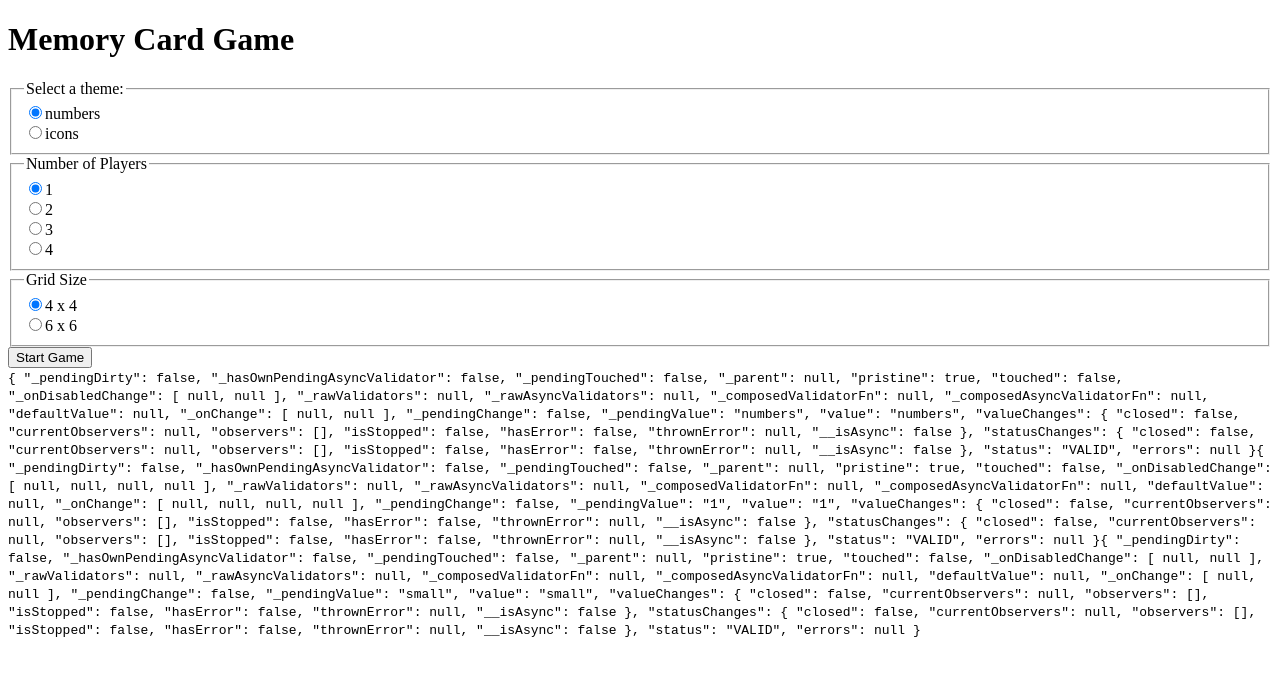
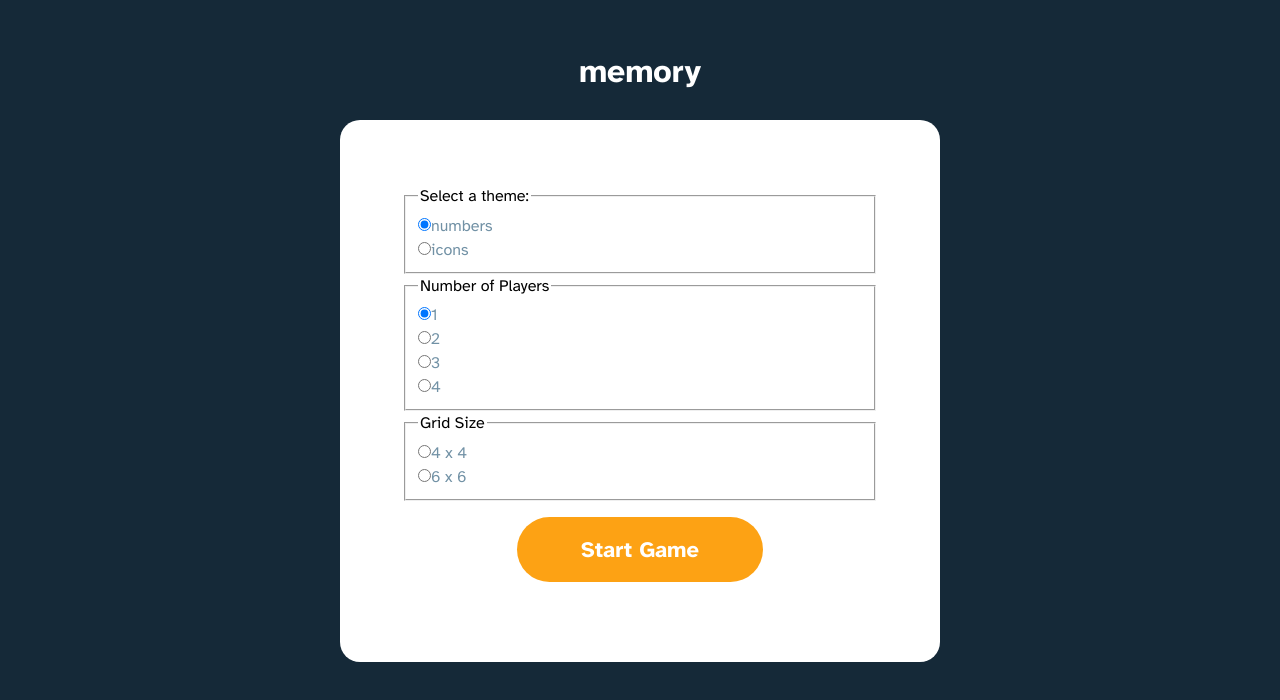
Before and after one commit to jj-plane/FEM_Memory_game, an Angular app: page / in a window 1280 px wide. Shown: the top 700 px of the page. Built offline with nearby package versions, Linux system fonts and the light colour scheme.

Commit message:
bit update including theme and board size updates. Still need game win screen logic and navigation stuff.

```diff
--- a/src/app/app.component.html
+++ b/src/app/app.component.html
@@ -1,10 +1,16 @@
-<h1>Memory Card Game</h1>
-<div class="grid" *ngIf="!showStartScreen">
-    <app-gamecard *ngFor="let c of cards; let i = index" [data]="c" (cardClicked)="cardClick(i)"></app-gamecard>
+<div class="outterContainer" [ngClass]="showStartScreen ? 'showStart': 'playing'">
+    <div class="innerContainer">
+        <h1 style="color:white;">memory</h1>
+
+        <div [ngClass]="gridSize === 8 ? 'smallGrid': 'grid'" *ngIf="!showStartScreen">
+            <app-gamecard [theme]="theme" *ngFor="let c of cards; let i = index" [data]="c" (cardClicked)="cardClick(i)"></app-gamecard>
         </div>
+
         <app-restartscreen *ngIf="showRestartScreen"></app-restartscreen>
         <app-startscreen (GameStarted)="startGame($event)" *ngIf="showStartScreen"></app-startscreen>
         <p *ngIf="!showStartScreen">Total turns: {{totalTurns}}</p>
         <p *ngIf="!showStartScreen">Theme: {{theme}}</p>
         <p *ngIf="!showStartScreen">Total players: {{maxPlayers}}</p>
         <p *ngIf="!showStartScreen">grid size: {{gridSize}}</p>
+    </div>
+</div>
--- a/src/app/app.component.scss
+++ b/src/app/app.component.scss
@@ -0,0 +1,24 @@
+.outterContainer{
+    height:100%;
+    width: 100%;
+    display:flex;
+    justify-content: center;
+    .innerContainer{
+        @media(min-width:750px) {
+            width:600px;
+        }
+    }
+    h1{
+        margin:0;
+        font-family: 'Atkinson Hyperlegible', sans-serif;
+        text-align: center;
+        margin-top:3rem;
+        margin-bottom:1.5rem;
+    }
+}
+.showStart{
+    background-color: #152938;
+}
+.playing{
+    background-color: #FCFCFC;
+}
--- a/src/app/app.component.ts
+++ b/src/app/app.component.ts
@@ -8,6 +8,14 @@ import { Gamecard } from './gamecard.interface';
 })
 export class AppComponent implements OnInit{
   cardImages = [
+    'fa-solid fa-person-snowboarding',
+    'fa-solid fa-dumbbell',
+    'fa-solid fa-apple-whole',
+    'fa-solid fa-drum',
+    'fa-solid fa-amp-guitar',
+    'fa-solid fa-guitar-electric',
+    'fa-solid fa-joystick',
+    'fa-solid fa-alien-8bit',
     'fa-solid fa-futbol',
     'fa-solid fa-anchor',
     'fa-solid fa-flask',
@@ -20,12 +28,8 @@ export class AppComponent implements OnInit{
     'fa-solid fa-car'
   ];
 
-  smallGrid = {
-
-  }
-
-  //grid is either small or large. User sets this
-  gridSize = 'small';
+  //grid is either 8 or 18. User sets this
+  gridSize:number = 8;
 
   //Theme can be icons or numbers. The pieces have both data in them
   theme: string = 'icons';
@@ -49,7 +53,7 @@ export class AppComponent implements OnInit{
   startGame(event:any){
     this.showStartScreen = false;
     this.theme = event.theme.value;
-    this.gridSize = event.grid.value;
+    this.gridSize = parseInt(event.grid.value);
     this.maxPlayers = event.players.value;
 
     this.setupCards();
@@ -70,16 +74,16 @@ export class AppComponent implements OnInit{
 
   setupCards(){
     this.cards.length = 0;
-    this.cardImages.forEach((img, index) => {
+
+    for(let i = 0; i < this.gridSize; i++){
       const newCard: Gamecard = {
-        imageId: img,
+        imageId: this.cardImages[i],
         state: 'default',
-        num: index
-      };
-
+        num: i
+      }
       this.cards.push({...newCard});
       this.cards.push({...newCard});
-    })
+    }
 
     this.cards = this.shuffle(this.cards);
   }
@@ -112,7 +116,7 @@ export class AppComponent implements OnInit{
 
       if(nextState === 'matched'){
         this.matchedCount++;
-        if(this.matchedCount === this.cardImages.length){
+        if(this.matchedCount === this.gridSize){
           alert("YOU WIN");
           this.showRestartScreen = true;
         }
--- a/src/app/gamecard/gamecard.component.html
+++ b/src/app/gamecard/gamecard.component.html
@@ -1,8 +1,10 @@
 <div class="card" (click)="cardClicked.emit()" [@cardFlip]="data?.state" [ngClass]="data.state === 'matched' ? 'matched' : ''">
     <div class="back">
-        <i *ngIf="data.state==='matched'" [ngClass]="data.imageId ? data.imageId : ''"></i>
+        <i *ngIf="data.state==='matched' && theme === 'icons'" [ngClass]="data.imageId ? data.imageId : ''"></i>
+        <p *ngIf="data.state==='matched' && theme === 'numbers'">{{data.num}}</p>
     </div>
     <div class="front">
-        <i [ngClass]="data.imageId ? data.imageId : ''"></i>
+        <i *ngIf="theme === 'icons'" [ngClass]="data.imageId ? data.imageId : ''"></i>
+        <p *ngIf="theme === 'numbers'">{{data.num}}</p>
     </div>
 </div>
--- a/src/app/gamecard/gamecard.component.scss
+++ b/src/app/gamecard/gamecard.component.scss
@@ -1,3 +1,5 @@
+
+
 :host {
     display: block;
 }
@@ -6,6 +8,8 @@
 
     border-radius: 50%;
     height: 75px;
+    max-width: 100px;
+    max-height: 125px;
     display: flex;
     justify-content: center;
     align-items: center;
@@ -13,6 +17,12 @@
     position: relative;
     transform-style: preserve-3d;
     background:transparent;
+
+    p{
+        font-weight: 700;
+        font-size: 2.25rem;
+        font-family: 'Atkinson Hyperlegible', sans-serif;
+    }
 }
 
 .back,
--- a/src/app/gamecard/gamecard.component.ts
+++ b/src/app/gamecard/gamecard.component.ts
@@ -40,6 +40,7 @@ export class GamecardComponent implements OnInit {
     state: 'default',
     num: 0
   }
+  @Input() theme = '';
 
   @Output() cardClicked = new EventEmitter();
 
--- a/src/app/startscreen/startscreen.component.html
+++ b/src/app/startscreen/startscreen.component.html
@@ -4,48 +4,45 @@
             <fieldset>
                 <legend>Select a theme:</legend>
                 <div>
-                    <input type="radio" id="numbers" name="themePicker" [formControl]="themeControl" value="numbers" checked>
+                    <input class="startScreenRadio" type="radio" id="numbers" name="themePicker" [formControl]="themeControl" value="numbers" checked>
                     <label for="numbers">numbers</label>
                 </div>
                 <div>
-                    <input type="radio" id="icons" name="themePicker" [formControl]="themeControl" value="icons">
+                    <input class="startScreenRadio" type="radio" id="icons" name="themePicker" [formControl]="themeControl" value="icons">
                     <label for="icons">icons</label>
                 </div>
             </fieldset>
             <fieldset>
                 <legend>Number of Players</legend>
                 <div>
-                    <input type="radio" id="one" name="playerPicker" [formControl]="playersControl" value="1" checked>
+                    <input class="startScreenRadio" type="radio" id="one" name="playerPicker" [formControl]="playersControl" value="1" checked>
                     <label for="one">1</label>
                 </div>
                 <div>
-                    <input type="radio" id="two" name="playerPicker" [formControl]="playersControl" value="2">
+                    <input class="startScreenRadio" type="radio" id="two" name="playerPicker" [formControl]="playersControl" value="2">
                     <label for="two">2</label>
                 </div>
                 <div>
-                    <input type="radio" id="three" name="playerPicker" [formControl]="playersControl" value="3">
+                    <input class="startScreenRadio" type="radio" id="three" name="playerPicker" [formControl]="playersControl" value="3">
                     <label for="three">3</label>
                 </div>
                 <div>
-                    <input type="radio" id="four" name="playerPicker" [formControl]="playersControl" value="4">
+                    <input class="startScreenRadio" type="radio" id="four" name="playerPicker" [formControl]="playersControl" value="4">
                     <label for="four">4</label>
                 </div>
             </fieldset>
             <fieldset>
                 <legend>Grid Size</legend>
                 <div>
-                    <input type="radio" id="smallGrid" name="gridPicker" [formControl]="gridControl" value="small" checked>
+                    <input class="startScreenRadio" type="radio" id="smallGrid" name="gridPicker" [formControl]="gridControl" value="8" checked>
                     <label for="smallGrid">4 x 4</label>
                 </div>
                 <div>
-                    <input type="radio" id="largeGrid" name="gridPicker" [formControl]="gridControl" value="large">
+                    <input class="startScreenRadio" type="radio" id="largeGrid" name="gridPicker" [formControl]="gridControl" value="18">
                     <label for="largeGrid">6 x 6</label>
                 </div>
             </fieldset>
-            <button type="button" (click)="onStartGame()">Start Game</button>
+            <button type="button" class="submit" (click)="onStartGame()">Start Game</button>
         </form>
-        <code>{{themeControl | json}}</code>
-        <code>{{playersControl | json}}</code>
-        <code>{{gridControl | json}}</code>
     </div>
 </div>
--- a/src/app/startscreen/startscreen.component.scss
+++ b/src/app/startscreen/startscreen.component.scss
@@ -0,0 +1,29 @@
+.startScreenOverlay{
+    font-family: 'Atkinson Hyperlegible', sans-serif;
+    background:white;
+    padding:4rem;
+    border-radius: 20px;
+    @media(min-width:998px){
+        min-width:100%;
+    }
+    label{
+        color:#7191A5;
+    }
+    .startScreenRadio{
+        appearance: progress-bar;
+    }
+    .submit{
+        background:#FDA214;
+        color:white;
+        border:0;
+        padding: .25rem .35rem;
+        font-family: 'Atkinson Hyperlegible', sans-serif;
+        font-size:22px;
+        font-weight: bold;
+        text-align: center;
+        display: block;
+        margin:1rem auto;
+        padding:1rem 4rem;
+        border-radius:35px;
+    }
+}
--- a/src/app/startscreen/startscreen.component.ts
+++ b/src/app/startscreen/startscreen.component.ts
@@ -27,6 +27,6 @@ export class StartscreenComponent implements OnInit {
 
   themeControl = new FormControl('numbers');
   playersControl = new FormControl('1');
-  gridControl = new FormControl('small');
+  gridControl = new FormControl(8);
 
 }
--- a/src/styles.scss
+++ b/src/styles.scss
@@ -1,7 +1,79 @@
 /* You can add global styles to this file, and also import other style files */
+@import url('https://fonts.googleapis.com/css2?family=Atkinson+Hyperlegible:wght@400;700&display=swap');
+
+
+/*
+  1. Use a more-intuitive box-sizing model.
+*/
+*, *::before, *::after {
+    box-sizing: border-box;
+  }
+  /*
+    2. Remove default margin
+  */
+  * {
+    margin: 0;
+  }
+  /*
+    3. Allow percentage-based heights in the application
+  */
+  html, body {
+    height: 100%;
+  }
+  /*
+    Typographic tweaks!
+    4. Add accessible line-height
+    5. Improve text rendering
+  */
+  body {
+    line-height: 1.5;
+    -webkit-font-smoothing: antialiased;
+  }
+  /*
+    6. Improve media defaults
+  */
+  img, picture, video, canvas, svg {
+    display: block;
+    max-width: 100%;
+  }
+  /*
+    7. Remove built-in form typography styles
+  */
+  input, button, textarea, select {
+    font: inherit;
+  }
+  /*
+    8. Avoid text overflows
+  */
+  p, h1, h2, h3, h4, h5, h6 {
+    overflow-wrap: break-word;
+  }
+
+
+body, html{
+    //min-height: 100vh;
+    height:100%;
+    width:100%;
+    margin:0;
+}
+
+app-root {
+    display: block;
+    height: 100%;
+}
+
 .grid{
     display:grid;
-    grid-template-columns: repeat(5, 75px);
+    grid-template-columns: repeat(6, 75px);
+    grid-template-rows: repeat(6, 75px);
+    gap: 16px;
+    justify-content: center;
+}
+
+.smallGrid{
+    display: grid;
+    grid-template-columns: repeat(4, 75px);
+    grid-template-rows: repeat(4, 125px);
     gap: 16px;
     justify-content: center;
 }
@@ -10,4 +82,7 @@
     .grid {
         grid-template-columns: repeat(2, 150px);
     }
+    .smallGrid{
+        grid-template-columns: repeat(2, 150px);
+    }
 }
```
Lines whose indentation alone changed are shown as unchanged.
